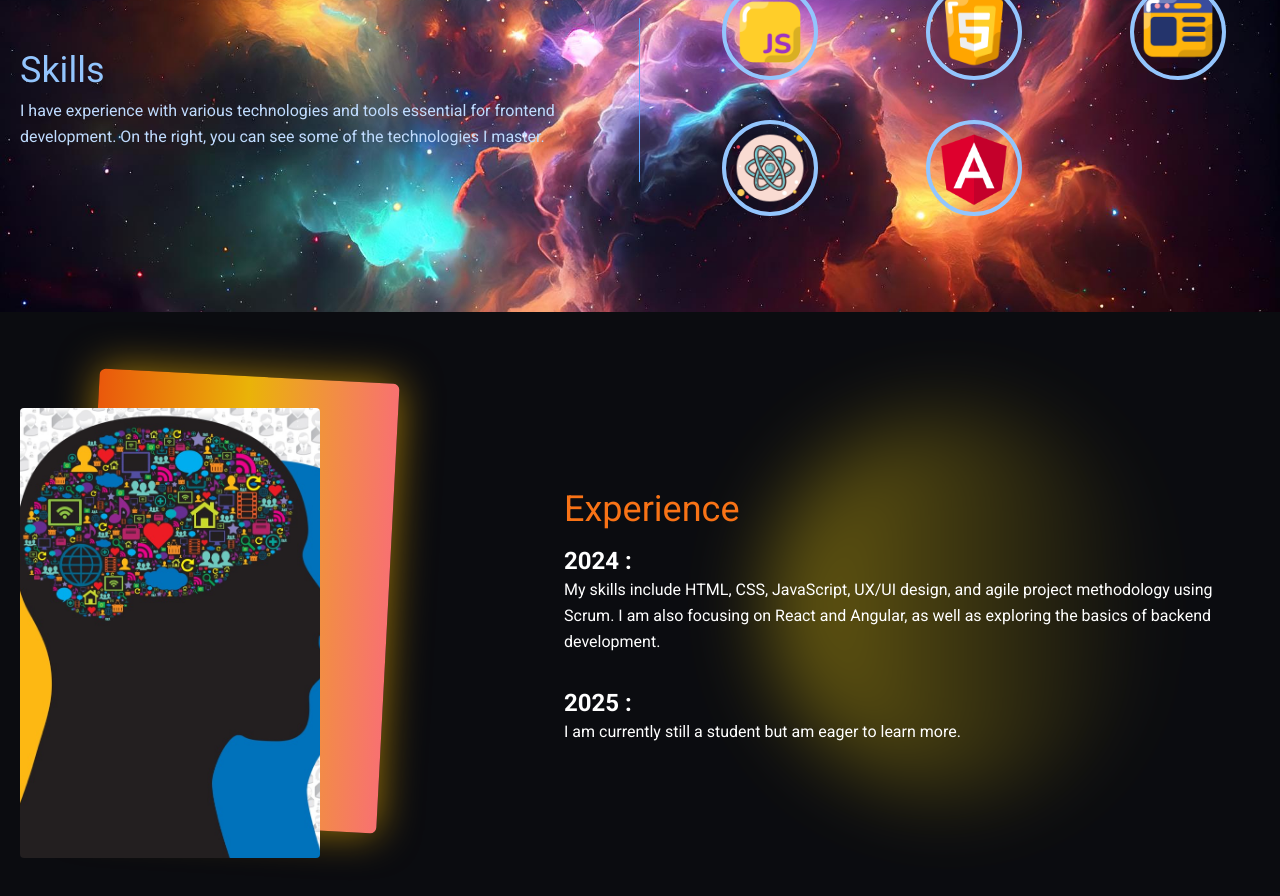
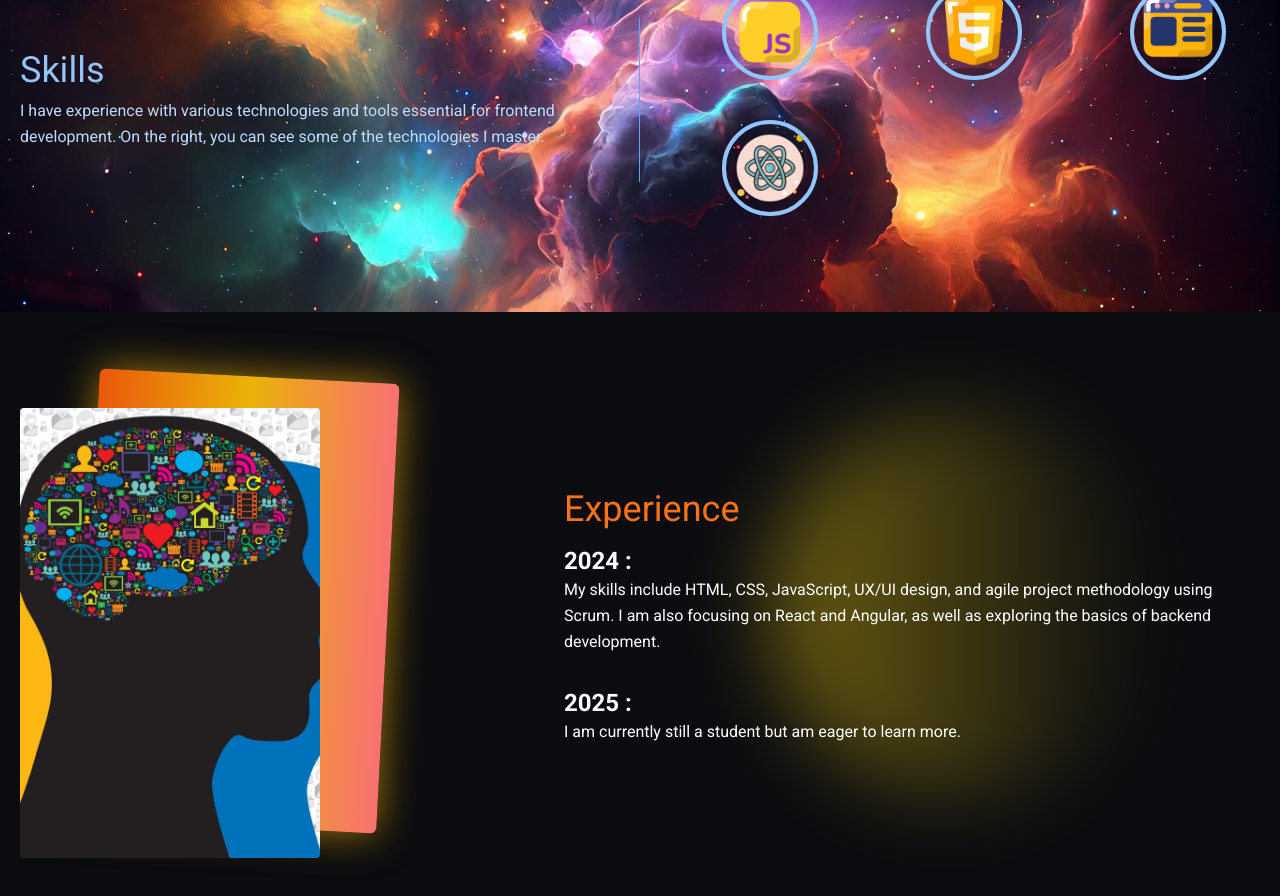
Before and after one commit to zhefano/My-CV, a React (Vite) app: page / in a window 1280 px wide. Shown: the part 1360-2256 px from the top of the page. Built offline with nearby package versions, Linux system fonts and the light colour scheme.

Commit message:
Refactor skills list in Skills component

```diff
--- a/src/components/skills/Skills.jsx
+++ b/src/components/skills/Skills.jsx
@@ -4,14 +4,12 @@ import html from '../../assets/html.png';
 import webdesign from '../../assets/web-design.png';
 import react from '../../assets/react.png';
 import spaceBackground from '../../assets/space-background.jpg';
-import angular from '../../assets/angular.png';
 
 const skillsList = [
   { name: 'JavaScript', img: javascript },
   { name: 'HTML', img: html },
   { name: 'Web Design', img: webdesign },
   { name: 'React', img: react },
-  { name: 'Angular', img: angular },
 ];
 
 export default function Skills() {
```
